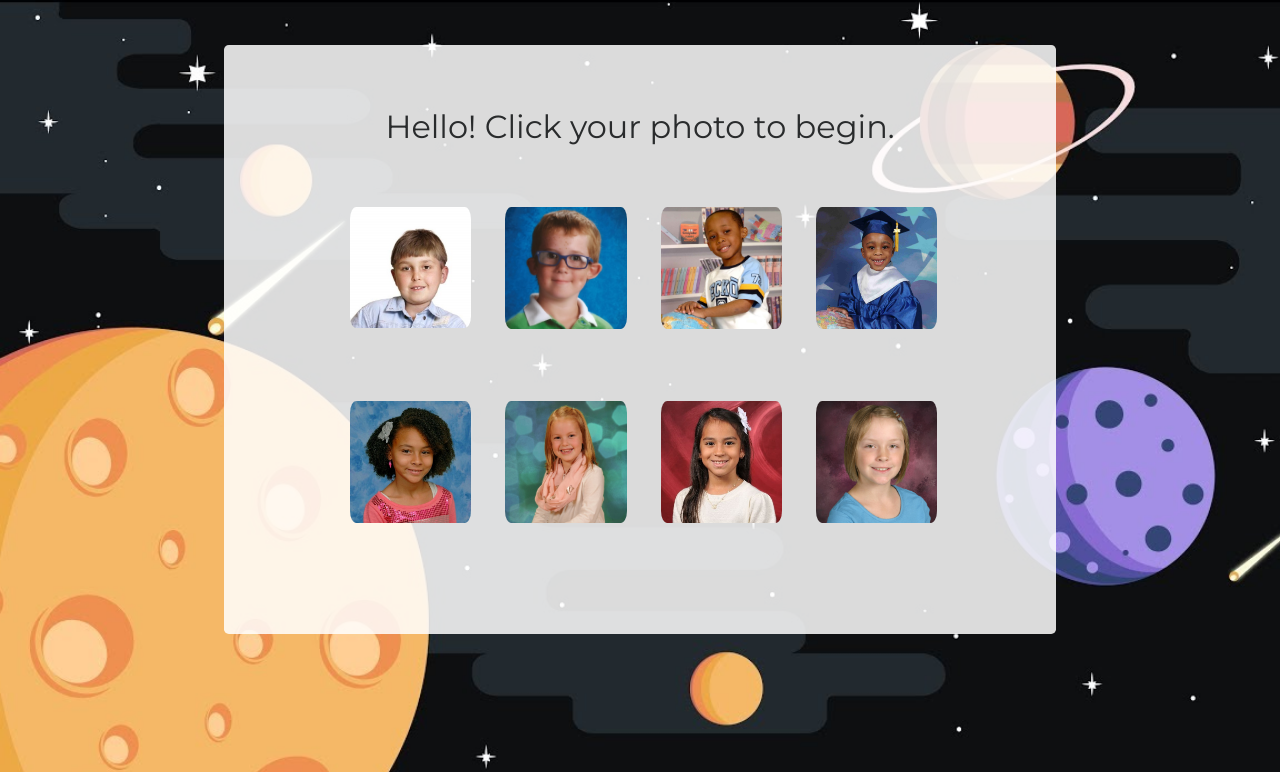
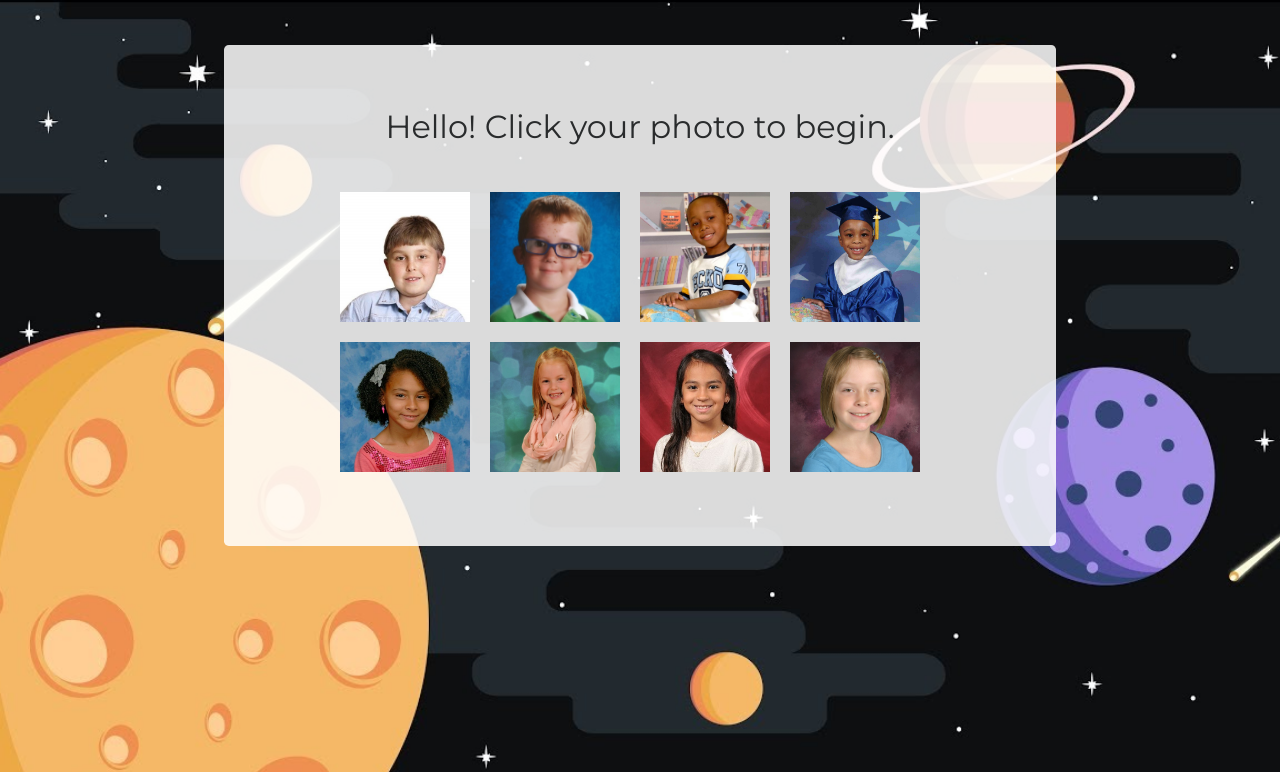
Before and after one commit to abhishekmagdum/eduLEAP, a PHP site: page /loginStudent.html in a window 1280 px wide. Shown: the top 772 px of the page. Run offline with PHP 8.4, Linux system fonts and the light colour scheme.

Commit message:
Redesigned student login

```diff
--- a/css/loginStudent.css
+++ b/css/loginStudent.css
@@ -28,6 +28,7 @@ h1 {
   text-align: center;
   margin-top: 300px;
 }
+
 .column
 {margin-top: 5%;}
 .form-group {
@@ -37,21 +38,43 @@ h1 {
 
 }
 
-label,
-input[type='image'] {
-    margin-top: 1rem;
+
+
+#std1, #std2, #std3, #std4, #std5, #std6, #std7, #std8,
+img {
+  max-width: 100%;
+  height: 150px;
+  border: 1px solid #ddd;
+  border-radius: 25px;
+  border-width: 0px;
+  padding: 10px;
+  width: 150px;
+  margin-left: 59%;
+  border-radius: 8px;
 }
 
-input[type='image'] {
-    width: 80px;
+
+
+/* .column
+{margin-top: 5%;}
+.form-group {
+  width: 60%;
+    margin-top: 0px;
+    margin-left: 20%;
+
 }
+
+
+
 #std1, #std2, #std3, #std4, #std5, #std6, #std7, #std8
+
+
 {
   border-radius: 15%;
   width: 22%;
-  height: 22%;
+  height: 50%;
   }
 
   .row
-  {margin-left: 10%;
-  margin-bottom: 5%;}
+  {margin-left: 0%;
+  margin-bottom: 5%;} */
--- a/loginStudent.html
+++ b/loginStudent.html
@@ -23,19 +23,54 @@
           </div>
           <div class = "column">
           <div class = "row">
+            <!--
+
           <input type="image" src="images/boy.jpg" name="Johnny" class="btn login" id="std1" />
-          <input type="image" src="images/boy2.jpg" name="Johnny" class="btn login" id="std2" />
-          <input type="image" src="images/boy3.jpg" name="Johnny" class="btn login" id="std3" />
-          <input type="image" src="images/boy4.jpg" name="Johnny" class="btn login" id="std4" />
+            -->
 
+          <a href="studentDashboard.html">
+            <img src="images/boy.jpg" alt="an image" title="a boy" class="wide-border" id="std1"/>
+            </a>
+
+         <a href="studentDashboard.html">
+                <img src="images/boy2.jpg" alt="an image" title="a boy" class="wide-border" id="std2"/>
+                </a>
+
+          <a href="studentDashboard.html">
+                <img src="images/boy3.jpg" alt="an image" title="a boy" class="wide-border" id="std3"/>
+                  </a>
+
+          <a href="studentDashboard.html">
+                <img src="images/boy4.jpg" alt="an image" title="a boy" class="wide-border" id="std4"/>
+                  </a>
           </div>
 
           <div class = "row">
 
+         <a href="studentDashboard.html">
+                <img src="images/girl1.jpg" alt="an image" title="a boy" class="wide-border" id="std5"/>
+                  </a>
+
+          <a href="studentDashboard.html">
+                <img src="images/girl2.jpg" alt="an image" title="a boy" class="wide-border" id="std6"/>
+                  </a>
+
+         <a href="studentDashboard.html">
+                <img src="images/girl3.jpg" alt="an image" title="a boy" class="wide-border" id="std7"/>
+                    </a>
+
+          <a href="studentDashboard.html">
+                 <img src="images/girl4.jpg" alt="an image" title="a boy" class="wide-border" id="std8"/>
+                     </a>
+
+
+
+
+     <!--
               <input type="image" src="images/girl1.jpg" name="Emily" class="btn login" id="std5" />
               <input type="image" src="images/girl2.jpg" name="Emily" class="btn login" id="std6" />
               <input type="image" src="images/girl3.jpg" name="Emily" class="btn login" id="std7" />
-              <input type="image" src="images/girl4.jpg" name="Emily" class="btn login" id="std8" />
+              <input type="image" src="images/girl4.jpg" name="Emily" class="btn login" id="std8" /> -->
           </div>
           </div>
 
```
Also changed, not shown: css/studentDashboard.css (+0 -7 lines).
